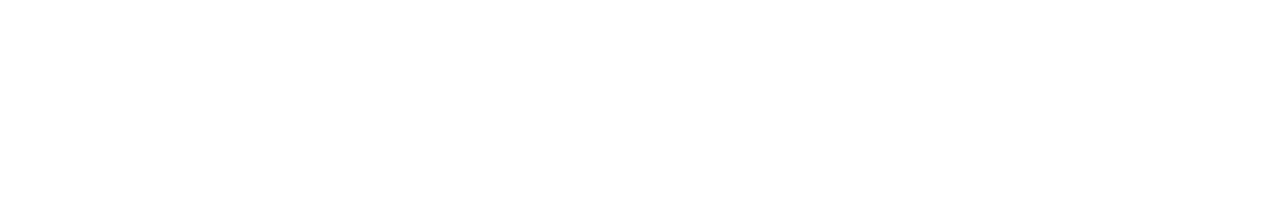
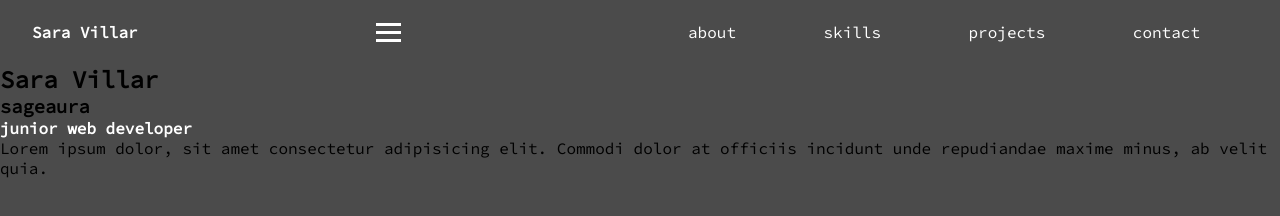
Before and after one commit to gitanasageaura/portfolio, a plain HTML site: page index.html in a window 1280 px wide. Drawn offline with Linux system fonts and the light colour scheme.

Commit message:
header and nav bar styling

```diff
--- a/index.html
+++ b/index.html
@@ -1,12 +1,52 @@
 <!DOCTYPE html>
 <html lang="en">
+
 <head>
       <meta charset="UTF-8">
       <meta http-equiv="X-UA-Compatible" content="IE=edge">
       <meta name="viewport" content="width=device-width, initial-scale=1.0">
+      <link rel="stylesheet" href="style.css">
       <title>Sara Villar</title>
 </head>
+
 <body>
+      <!-- main -->
+      <header>
+            <nav class="navbar">
+                  <h4>Sara Villar</h4>
+                  <div class="menu-toggle">
+                        <div class="bar"></div>
+                        <div class="bar"></div>
+                        <div class="bar"></div>
+                  </div>
+                  <div class="menu">
+                        <ul>
+                              <li><a href="#about">about</a></li>
+                              <li><a href="#skills">skills</a></li>
+                              <li><a href="#projects">projects</a></li>
+                              <li><a href="#contact">contact</a></li>
+                        </ul>
+                  </div>
+            </nav>
+            <main>
+                  <div class="main-title">
+                        <h2>
+                              Sara Villar
+                        </h2>
+                        <h3>sageaura</h3>
+                        <h4>junior web developer</h4>
+                        <p>Lorem ipsum dolor, sit amet consectetur adipisicing elit. Commodi dolor at officiis incidunt unde repudiandae maxime minus, ab velit quia.</p>
+                  </div>
+            </main>
+      </header>
 
+
+      <!-- about -->
+      <!-- skills -->
+      <!-- projects -->
+      <!-- contact -->
+      <script src="app.js"></script>
+      <script src="https://kit.fontawesome.com/fde10a761c.js" crossorigin="anonymous"></script>
 </body>
+
 </html>
--- a/style.css
+++ b/style.css
@@ -0,0 +1,83 @@
+@import url('https://fonts.googleapis.com/css2?family=Montserrat&family=Source+Code+Pro&display=swap');
+
+
+* {
+      margin: 0;
+      padding: 0;
+      box-sizing: border-box;
+      outline: none;
+      font-family: 'Source Code Pro', monospace;
+      scroll-behavior: smooth;
+}
+
+body {
+      width: 100%;
+      height: auto;
+      background-color: rgb(75, 75, 75);
+}
+
+h1 {
+      font-size: 2.5rem;
+      margin-bottom: 1rem;
+      z-index: 2;
+}
+p {
+      font-size: 1rem;
+}
+
+header {
+      width: 100%;
+      height: 100vh;
+}
+
+h4 {
+      color: white;
+}
+
+.navbar {
+      display: flex;
+      width: 100%;
+      height: 50px;
+      justify-content: space-between;
+      align-items: center;
+      position: relative;
+      padding: 2rem;
+      z-index: 3;
+}
+
+.menu {
+      width: 50%;
+}
+
+.menu ul {
+      display: flex;
+      width: 100%;
+      height: 50px;
+      justify-content: space-between;
+      align-items: center;
+      position: relative;
+      padding: 2rem;
+}
+
+.menu ul li {
+      margin: 1rem;
+      list-style: none;
+}
+.menu ul li a {
+      text-decoration: none;
+      color: white;
+}
+
+.menu ul li a:hover {
+      color: aqua;
+}
+
+
+
+.menu-toggle .bar {
+      width: 25px;
+      height: 3px;
+      margin: 5px auto;
+      transition: all 0.3 ease-in-out;
+      background-color: white;
+}
```
